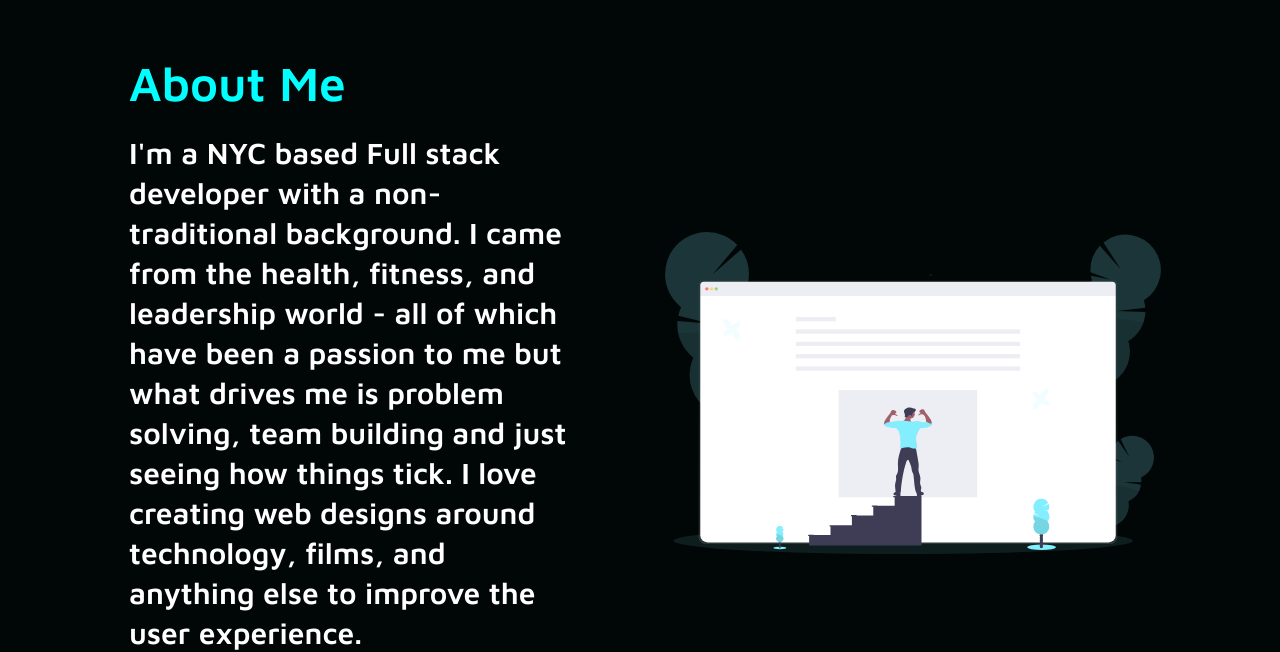
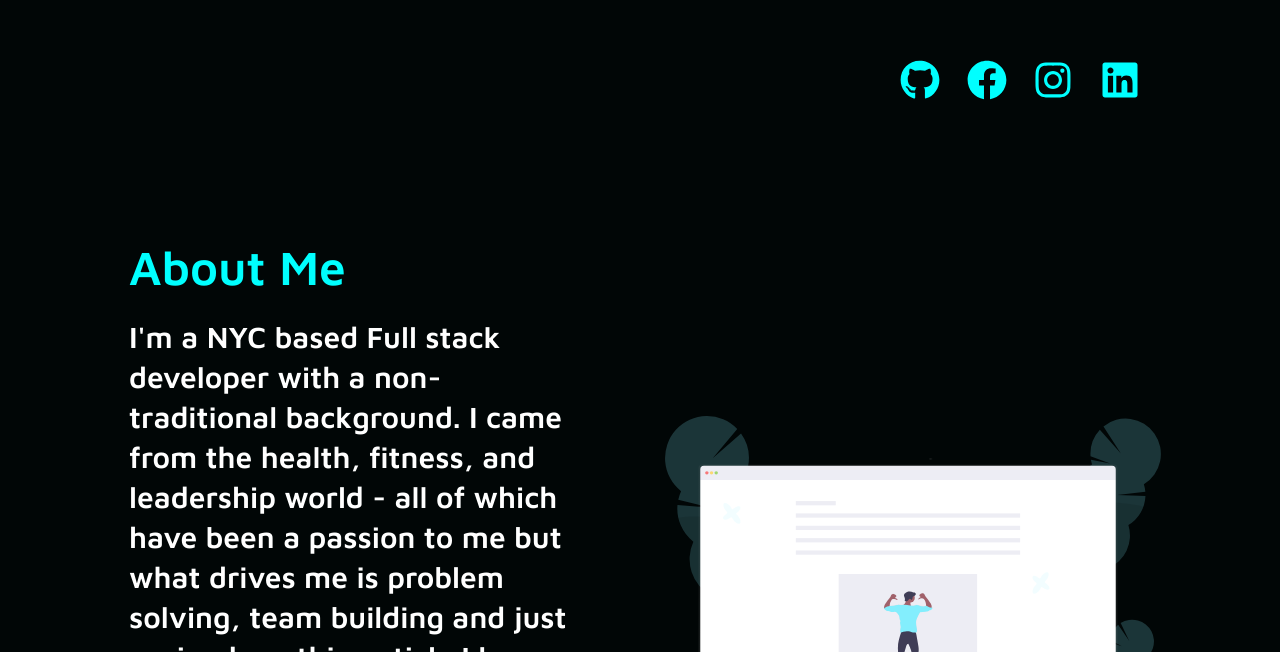
Before and after one commit to vinnyvilasboa/my-portfolio, a React (Create React App) app: page / in a window 1280 px wide. Shown: the part 908-1560 px from the top of the page. Built offline with nearby package versions, Linux system fonts and the light colour scheme.

Commit message:
languages, and links working

```diff
--- /dev/null
+++ b/src/components/Footer/FooterElements.jsx
@@ -0,0 +1,117 @@
+import styled from 'styled-components';
+import { Link } from 'react-router-dom';
+
+export const FooterContainer = styled.footer`
+  background-color: #010606;
+`;
+
+export const FooterWrap = styled.div`
+  padding: 48px 24px;
+  display: flex;
+  flex-direction: column;
+  justify-content: center;
+  align-items: center;
+  max-width: 1100px;
+  margin: 0 auto;
+`;
+
+export const FooterLinksContainer = styled.div`
+  display: flex;
+  justify-content: center;
+
+  @media screen and (max-width: 820px) {
+    padding-top: 32px;
+  }
+`;
+
+export const FooterLinksWrapper = styled.div`
+  display: flex;
+
+  @media screen and (max-width: 820px) {
+    flex-direction: column;
+  }
+`;
+
+export const FooterLinkItems = styled.div`
+  display: flex;
+  flex-direction: column;
+  align-items: flex-start;
+  margin: 16px;
+  text-align: left;
+  width: 160px;
+  box-sizing: border-box;
+  color: #fff;
+
+  @media screen and (max-width: 420px) {
+    margin: 0;
+    padding: 10px;
+    width: 100%;
+  }
+`;
+
+export const FooterLinkTitle = styled.h1`
+  font-size: 14px;
+  margin-bottom: 16px;
+`;
+
+export const FooterLink = styled(Link)`
+  color: #fff;
+  text-decoration: none;
+  margin-bottom: 0.5rem;
+  font-size: 14px;
+
+  &:hover {
+    color: #01bf71;
+    transition: 0.3s ease-out;
+  }
+`;
+
+export const SocialMedia = styled.section`
+  max-width: 1000px;
+  width: 100%;
+`;
+
+export const SocialMediaWrap = styled.div`
+  display: flex;
+  justify-content: space-between;
+  align-items: center;
+  max-width: 1100px;
+  margin: 40px auto 0 auto;
+
+  @media screen and (max-width: 820px) {
+    flex-direction: column;
+  }
+`;
+
+export const SocialLogo = styled(Link)`
+  color: #fff;
+  justify-self: start;
+  cursor: pointer;
+  text-decoration: none;
+  font-size: 1.5rem;
+  display: flex;
+  align-items: center;
+  margin-bottom: 16px;
+  font-weight: bold;
+`;
+
+export const WebsiteRights = styled.small`
+  color: #fff;
+  margin-bottom: 16px;
+`;
+
+export const SocialIcons = styled.div`
+  display: flex;
+  justify-content: space-between;
+  align-items: center;
+  width: 240px;
+
+`;
+
+export const SocialIconLink = styled.a`
+  color: cyan;
+  font-size: 40px;
+  @media screen and (max-width: 820px) {
+    flex-direction: column;
+  }
+`;
--- /dev/null
+++ b/src/components/Footer/index.jsx
@@ -0,0 +1,58 @@
+import React from 'react';
+import {
+    FaFacebook,
+    FaInstagram,
+    FaLinkedin,
+    FaGithub
+
+} from 'react-icons/fa';
+import { animateScroll as scroll } from 'react-scroll';
+import {
+    FooterContainer,
+    FooterWrap,
+    //   FooterLinksContainer,
+    //   FooterLinksWrapper,
+    //   FooterLinkItems,
+    //   FooterLinkTitle,
+    //   FooterLink,
+    SocialMedia,
+    SocialMediaWrap,
+    SocialLogo,
+    WebsiteRights,
+    SocialIcons,
+    SocialIconLink
+} from './FooterElements';
+
+const Footer = () => {
+    const toggleHome = () => {
+        scroll.scrollToTop();
+    };
+    return (
+        <FooterContainer>
+            <FooterWrap>
+                <SocialMedia>
+                    <SocialMediaWrap>
+                        <SocialLogo to='/' onClick={toggleHome}>
+                        </SocialLogo>
+                        <SocialIcons>
+                            <SocialIconLink href='https://github.com/vinnyvilasboa' target='_blank' aria-label='Github'>
+                                <FaGithub />
+                            </SocialIconLink>
+                            <SocialIconLink href='https://www.facebook.com/vinnyvilasboa' target='_blank' aria-label='Facebook'>
+                                <FaFacebook />
+                            </SocialIconLink>
+                            <SocialIconLink href='https://www.instagram.com/vinnytraining/' target='_blank' aria-label='Instagram'>
+                                <FaInstagram />
+                            </SocialIconLink>
+                            <SocialIconLink href='https://www.linkedin.com/in/vinny-vilasboa-597715192/' target='_blank' aria-label='Linkedin'>
+                                <FaLinkedin />
+                            </SocialIconLink>
+                        </SocialIcons>
+                    </SocialMediaWrap>
+                </SocialMedia>
+            </FooterWrap>
+        </FooterContainer>
+    );
+};
+
+export default Footer;
--- a/src/components/HeroSection/HeroElements.jsx
+++ b/src/components/HeroSection/HeroElements.jsx
@@ -26,9 +26,10 @@ export const HeroBg = styled.div`
     width: 100%;
     height: 100%;
     overflow: hidden;
+    background: #010606;
 `
 
-export const VideoBg = styled.video`
+export const VideoBg = styled.img`
 width: 100%
 height: 100%
 -o-object-fit: cover;
--- a/src/components/HeroSection/index.jsx
+++ b/src/components/HeroSection/index.jsx
@@ -1,11 +1,12 @@
 import React from 'react'
-import Video from '../../videos/video.mp4'
+// import Video from '../../videos/video.mp4'
+// import Background from '../../images/background.jpg'
 import {HeroContainer, HeroBg, VideoBg, HeroContent, HeroH1, HeroP} from './HeroElements';
 const HeroSection = () => {
     return (
         <HeroContainer >
             <HeroBg>
-                <VideoBg autoPlay loop muted src={Video} type='video/mp4'></VideoBg>
+                {/* <VideoBg src={Background} ></VideoBg> */}
             </HeroBg>
             <HeroContent>
                 <HeroH1>
--- a/src/components/InfoSection/Data.jsx
+++ b/src/components/InfoSection/Data.jsx
@@ -12,7 +12,6 @@ export const homeObjOne = {
     dark: true,
     primary: true,
     darkText: false,
-
 };
 
 export const homeObjTwo = {
@@ -41,7 +40,7 @@ export const homeObjThree = {
     headline: "We're not really strangers",
     description: " A full MERN stack SpaceX fan based app where it displays information from crew members, satellites, rockets with real time Starlink location and height based on a SPACEX API rendered a globe",
     imgStart: false,
-    img: require('../../images/me123.png').default,
+    img: require('../../images/WNRS.png').default,
     alt: 'aboutme',
     dark: false,
     primary: false,
--- a/src/components/Services /ServicesElements.jsx
+++ b/src/components/Services /ServicesElements.jsx
@@ -15,7 +15,7 @@ background: #010606;
 @media screen and (max-width: 480px){
     height: 1300px;
 }
-`
+`;
 
 export const ServicesWrapper = styled.div`
 max-width: 1000px;
@@ -31,7 +31,7 @@ padding: 0 50px;
 }
 
 @media screen and (max-width: 768px){
-    grid-template-columns: 1fr 1fr;
+    grid-template-columns: 1fr;
     padding: 0 20px;
 }
 `
--- a/src/pages/index.jsx
+++ b/src/pages/index.jsx
@@ -5,6 +5,7 @@ import HeroSection from '../components/HeroSection'
 import InfoSection from '../components/InfoSection';
 import {homeObjOne, homeObjTwo, homeObjThree, homeObjFour, homeObjFive, homeObjSeven} from '../components/InfoSection/Data.jsx'
 import Services from '../components/Services '
+import Footer from '../components/Footer'
 // import sitting from '../images/sitting.svg'
 
 
@@ -21,13 +22,14 @@ const Home = () => {
             <Sidebar isOpen={isOpen} toggle={toggle} />
             <Navbar toggle={toggle} />
             <HeroSection />
+            <Footer />
             <InfoSection {...homeObjOne} />
             <Services />
             <InfoSection {...homeObjTwo}/>
             <InfoSection {...homeObjThree}/>
             <InfoSection {...homeObjFour}/>
             <InfoSection {...homeObjFive}/>
-            <InfoSection {...homeObjSeven}/>
+
         </>
     )
 }
```
Also changed, not shown: src/images/WNRS.png (added), 1 other file (tests, documents, lock files or other folders).
